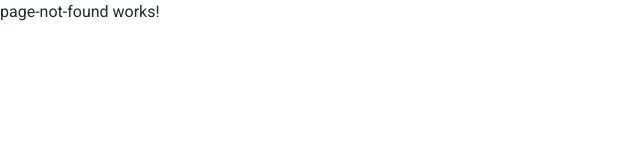
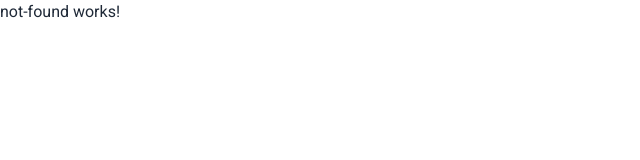
Before and after one commit to agungdh/angular-daisyui, an Angular app: page / in a window 1280 px wide. Shown: the top 160 px of the page, without its empty margins (0-640 px from the left). Built offline with nearby package versions, Linux system fonts and the light colour scheme.

Commit message:
update not found page

```diff
--- a/src/app/app.routes.ts
+++ b/src/app/app.routes.ts
@@ -1,7 +1,7 @@
 import { Routes } from '@angular/router';
 import { UserComponent } from './user/user.component';
-import { PageNotFoundComponent } from './page-not-found/page-not-found.component';
 import { PostComponent } from './post/post.component';
+import { NotFoundComponent } from './not-found/not-found.component';
 
 export const routes: Routes = [
   {
@@ -12,5 +12,5 @@ export const routes: Routes = [
     path: 'post',
     component: PostComponent,
   },
-  { path: '**', component: PageNotFoundComponent },
+  { path: '**', component: NotFoundComponent },
 ];
--- /dev/null
+++ b/src/app/not-found/not-found.component.html
@@ -0,0 +1 @@
+<p>not-found works!</p>
--- a/src/app/page-not-found/page-not-found.component.html
+++ /dev/null
@@ -1 +0,0 @@
-<p>page-not-found works!</p>
```
Also changed, not shown: src/app/not-found/not-found.component.ts (added, +12 -0 lines), src/app/page-not-found/page-not-found.component.ts (deleted, +0 -12 lines), src/app/not-found/not-found.component.css (added), 1 other file (tests, documents, lock files or other folders).
